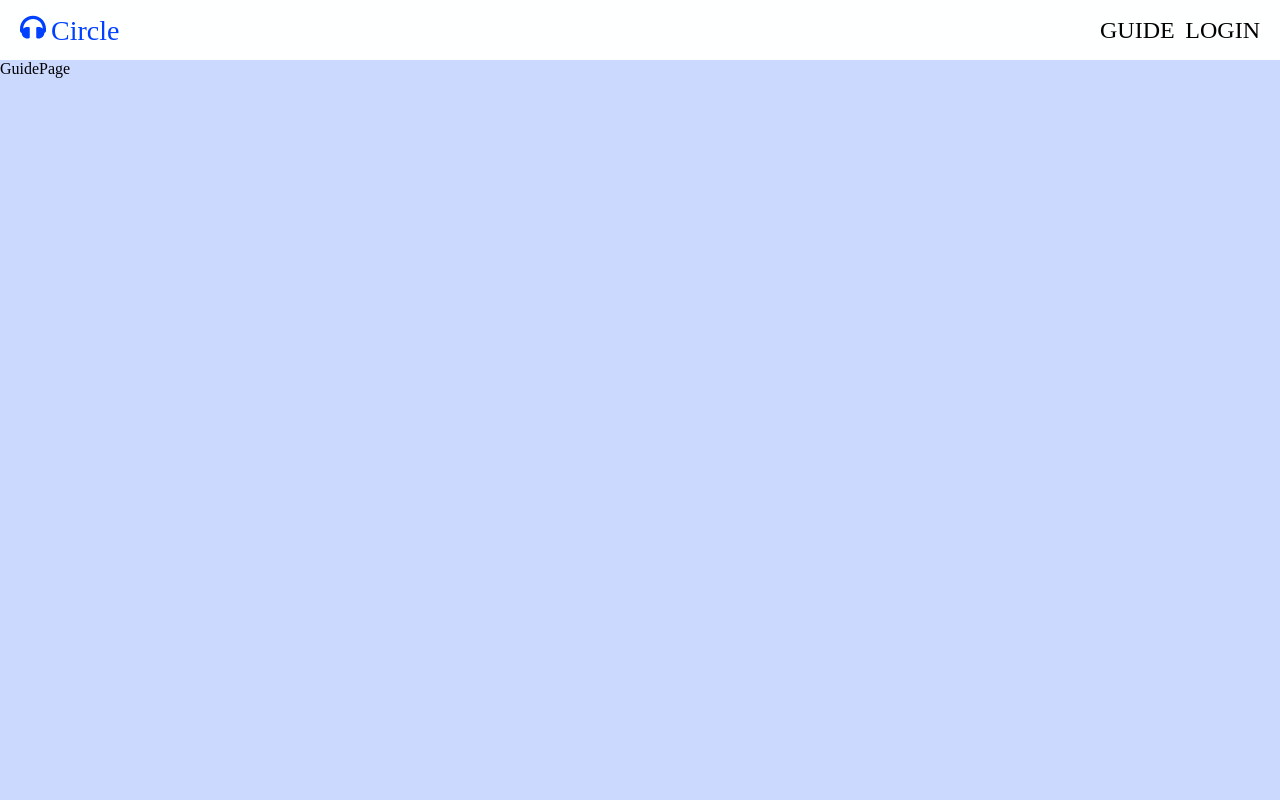
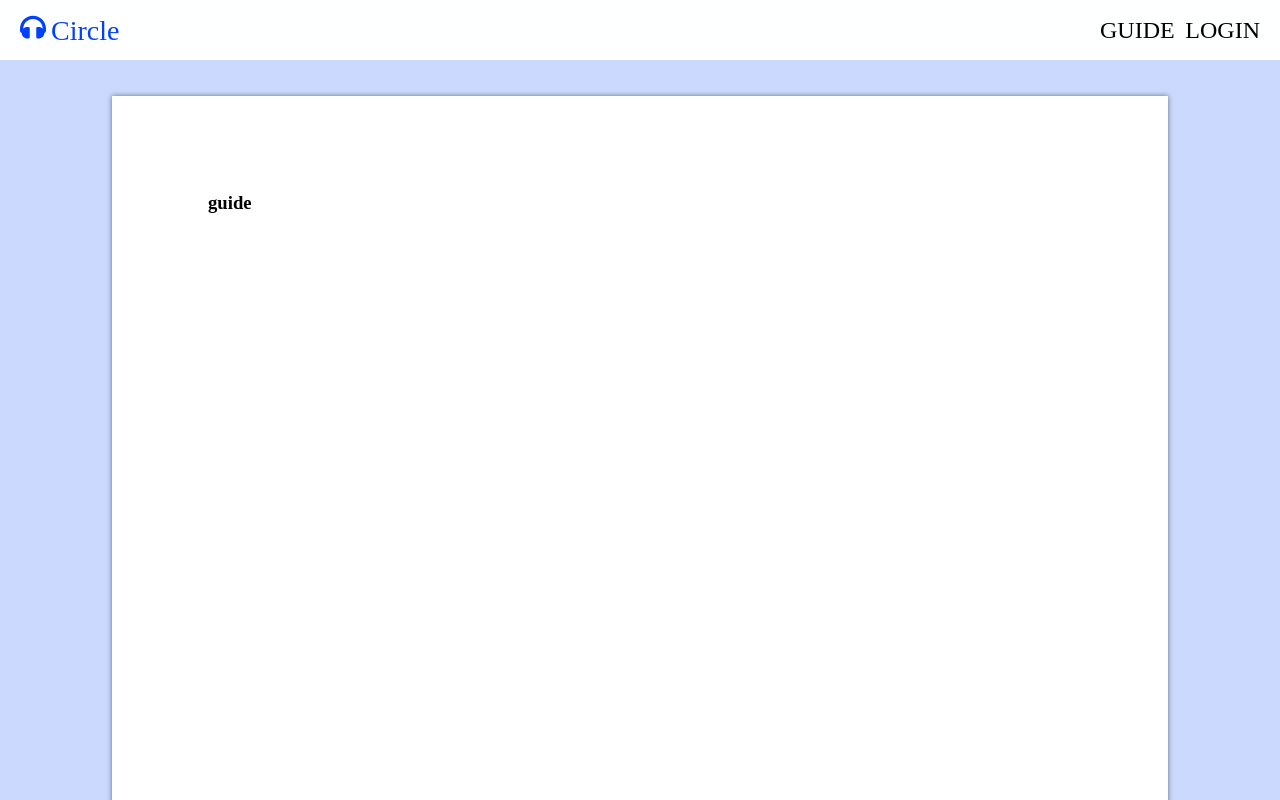
Before and after one commit to Team-TTT/Circle-Web-FE, a React (Create React App) app: page /guide in a window 1280 px wide. Shown: the top 800 px of the page. Built offline with nearby package versions, Linux system fonts and the light colour scheme.

Commit message:
feat: guide 페이지 레이아웃

```diff
--- a/src/pages/GuidePage/index.js
+++ b/src/pages/GuidePage/index.js
@@ -1,5 +1,32 @@
 import React from "react";
+import styled from "styled-components";
+import theme from "../../config/constants/theme";
 
 export default function GuidePage() {
-  return <div>GuidePage</div>;
+  return (
+    <Container>
+      <GuideWrapper>
+        <h1>guide</h1>
+      </GuideWrapper>
+    </Container>
+  );
 }
+
+const Container = styled.section`
+  display: flex;
+  flex-direction: column;
+  justify-content: center;
+  align-items: center;
+  margin-bottom: 32px;
+  background-color: ${theme.skyBlue};
+`;
+
+const GuideWrapper = styled.section`
+  width: 1056px;
+  min-height: 1056px;
+  padding: 96px;
+  margin: 36px;
+  box-shadow: 0 0 5px 0 rgba(0, 0, 0, 0.5);
+  background-color: white;
+  border: none;
+`;
```
Also changed, not shown: 1 other file (tests, documents, lock files or other folders).
